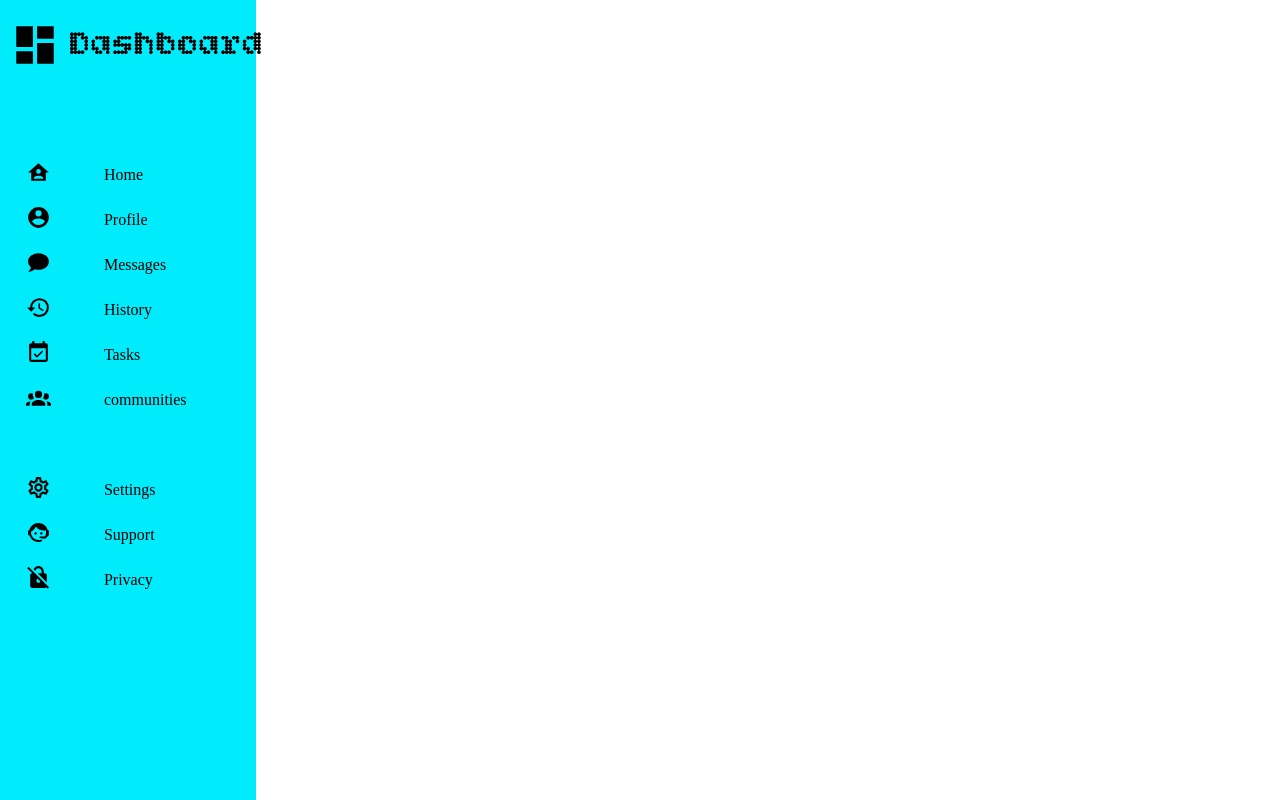
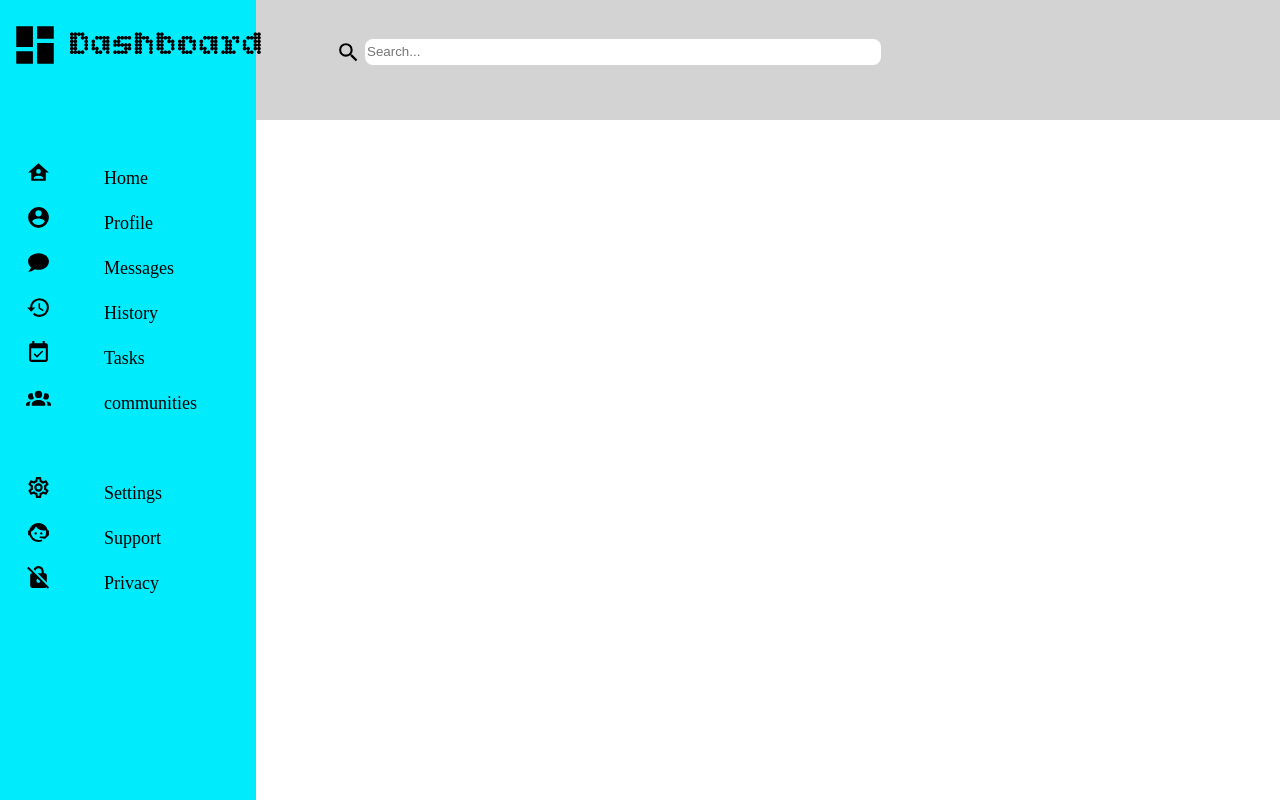
Before and after one commit to mickeyLalata/Odin-Projects, a plain HTML site: page Admin-Dashboard/admin-dashboard.html in a window 1280 px wide. Drawn offline with Linux system fonts and the light colour scheme.

Commit message:
added search bar and icon

```diff
--- a/Admin-Dashboard/admin-dashboard.html
+++ b/Admin-Dashboard/admin-dashboard.html
@@ -6,7 +6,9 @@
     <title>Admin Dashboard Project</title>
     <link rel="stylesheet" href="admindb-style.css">
 </head>
+<html>
 <body>
+    <div class="container">
         <div class="sidebar">
             <div class="dashboard-title">
                 <img src="image/view-dashboard.svg" class="dashboard-title-image" alt="dashboard image">
@@ -52,11 +54,14 @@
                 </div>
             </div>
         </div>
+        <div class="main">
             <div class="header">
-
+                <div class="searchbar">
+                    <img class="img search" src="image/magnify.svg" alt="magnify">
+                    <input class="searchindicator" type="text" placeholder="Search...">
                 </div>
-    <div class="main">
-
+            </div>
+        </div>
     </div>
 </body>
 </html>
--- a/Admin-Dashboard/admindb-style.css
+++ b/Admin-Dashboard/admindb-style.css
@@ -1,5 +1,5 @@
 :root {
-    --sidebar-options: 18x;
+    --sidebar-options: 18px;
 }
 html, body {
     height: 100%;
@@ -10,12 +10,15 @@ html, body {
     font-family: "title";
     src: url(font/BitcountGridDouble_Cursive-Regular.ttf) format('truetype');
 }
+.container {
+    display: flex;
+}
 .sidebar {
     display: grid;
     position: relative;
     background-color: rgb(0, 236, 252);
-    height: 100%;
-    width: 20%;
+    height: 100vh;
+    width: 20vw;
     top: 0;
     left: 0;
     grid-template-columns: 1fr;
@@ -91,8 +94,29 @@ html, body {
     grid-area: settings;
 }
 .cont-grid.support {
-    grid: support;
+    grid-area: support;
 }
 .cont-grid.privacy {
-    grid: privacy;
+    grid-area: privacy;
 }
+.main {
+    flex: 2;
+    display: flex;
+    flex-direction: column;
+}
+.header {
+    height: 120px;
+    background-color: lightgray;
+}
+.img.search {
+    margin: auto;
+    transform: translate(80px, 40px);
+}
+.searchindicator {
+    margin: auto;
+    transform: translate(80px, 31px);
+    width: 40vw;
+    height: 3vh;
+    border-radius: 8px;
+    border: none;
+}
```
Lines whose indentation alone changed are shown as unchanged.
